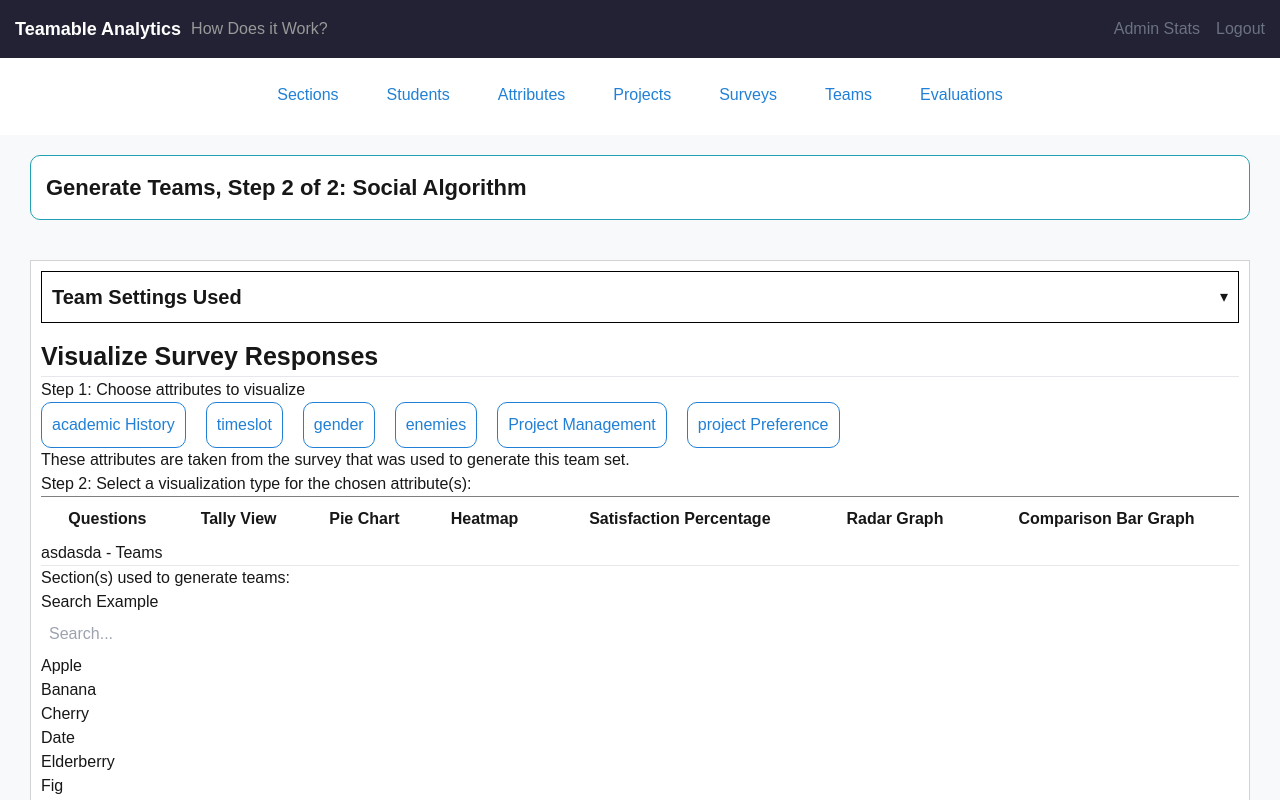
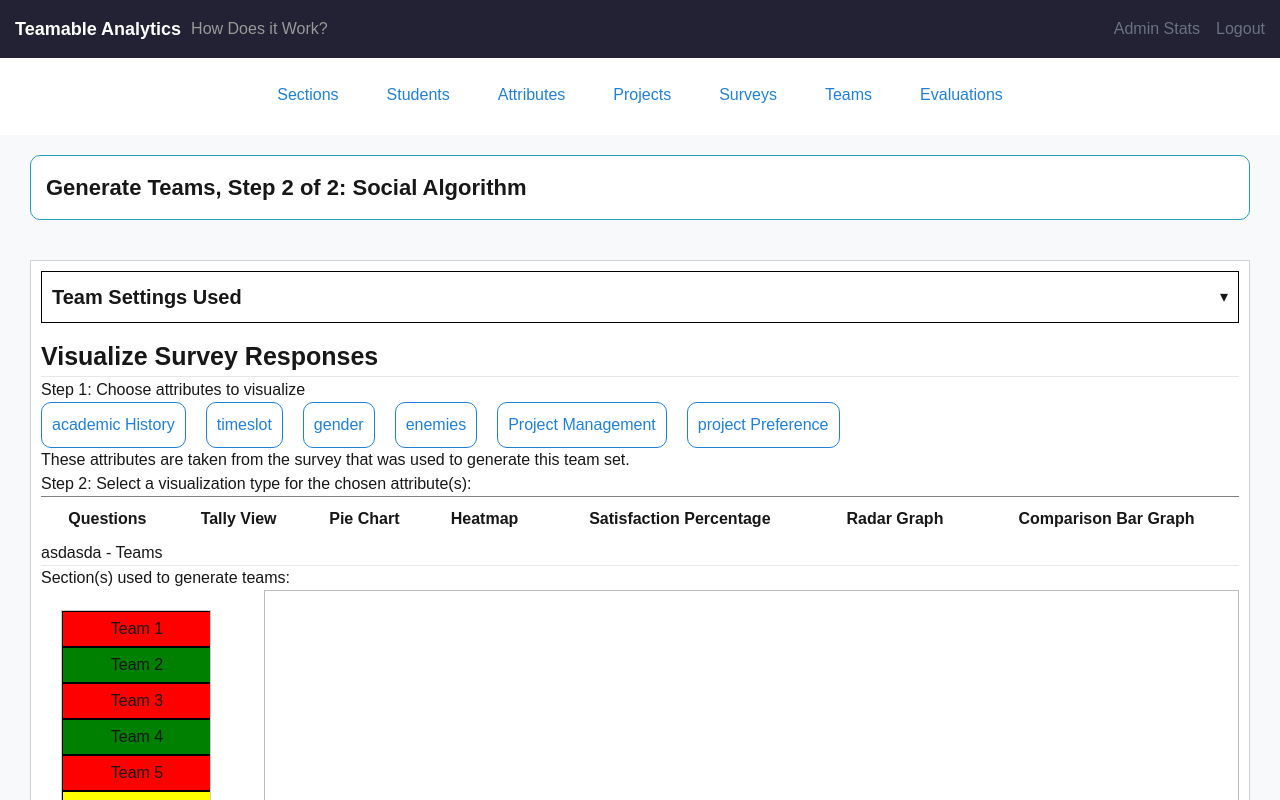
Before and after one commit to tinaliu27/creatingTeams, a Next.js app in the folder my-next-app/: page /team in a window 1280 px wide. Shown: the top 800 px of the page. Built offline with nearby package versions, Linux system fonts and the light colour scheme.

Commit message:
added ui fixes to the table

```diff
--- a/my-next-app/src/app/team/page.js
+++ b/my-next-app/src/app/team/page.js
@@ -7,18 +7,115 @@ import "../team/team.css";
 import TeamHeader from "../../components/teamHeader";
 import { DragDropContext, Droppable, Draggable } from 'react-beautiful-dnd';
 
-    // random teams with people and color:
-
 const initialTeams = [
-    { id: "team-1", name: "Team 1", people: ["Alice", "Bob"], color: "red" },
-    { id: "team-2", name: "Team 2", people: ["Charlie", "David"], color: "green" },
-    { id: "team-3", name: "Team 3", people: ["Eve", "Frank"], color: "yellow" },
-    { id: "team-4", name: "Team 4", people: ["Grace", "Hank"], color: "red" },
-    { id: "team-5", name: "Team 5", people: ["Alice", "Bob"], color: "red" },
-    { id: "team-6", name: "Team 6", people: ["Charlie", "David"], color: "green" },
-    { id: "team-7", name: "Team 7", people: ["Eve", "Frank"], color: "yellow" },
-    { id: "team-8", name: "Team 8", people: ["Grace", "Hank"], color: "red" },
-  ];
+    { id: "team-1", name: "Team 1", people: [
+        { name: "Alice", studentID: "123", gender: "Female" },
+        { name: "Bob", studentID: "456", gender: "Male" }
+      ], color: "red" },
+    { id: "team-2", name: "Team 2", people: [
+        { name: "Charlie", studentID: "789", gender: "Male" },
+        { name: "David", studentID: "012", gender: "Male" }
+      ],  color: "green" },
+      {
+        id: "team-3",
+        name: "Team 3",
+        people: [
+          { name: "Eve", studentID: "345", gender: "Female" },
+          { name: "Frank", studentID: "678", gender: "Male" }
+        ],
+        color: "red"
+      },
+      {
+        id: "team-4",
+        name: "Team 4",
+        people: [
+          { name: "Grace", studentID: "901", gender: "Female" },
+          { name: "Hank", studentID: "234", gender: "Male" }
+        ],
+        color: "green"
+      },
+      {
+        id: "team-5",
+        name: "Team 5",
+        people: [
+          { name: "Ivy", studentID: "567", gender: "Female" },
+          { name: "Jack", studentID: "890", gender: "Male" }
+        ],
+        color: "red"
+      },
+      {
+        id: "team-6",
+        name: "Team 6",
+        people: [
+          { name: "Karen", studentID: "1234", gender: "Female" },
+          { name: "Leo", studentID: "5678", gender: "Male" }
+        ],
+        color: "yellow"
+      },
+      {
+        id: "team-7",
+        name: "Team 7",
+        people: [
+          { name: "Mona", studentID: "2345", gender: "Female" },
+          { name: "Nash", studentID: "6789", gender: "Male" }
+        ],
+        color: "green"
+      },
+      {
+        id: "team-8",
+        name: "Team 8",
+        people: [
+          { name: "Olivia", studentID: "3456", gender: "Female" },
+          { name: "Paul", studentID: "7890", gender: "Male" }
+        ],
+        color: "green"
+      },
+      {
+        id: "team-9",
+        name: "Team 9",
+        people: [
+          { name: "Quinn", studentID: "4567", gender: "Female" },
+          { name: "Rick", studentID: "8901", gender: "Male" }
+        ],
+        color: "yellow"
+      },
+      {
+        id: "team-10",
+        name: "Team 10",
+        people: [
+          { name: "Sophie", studentID: "5678", gender: "Female" },
+          { name: "Tom", studentID: "9012", gender: "Male" }
+        ],
+        color: "red"
+      },
+      {
+        id: "team-11",
+        name: "Team 11",
+        people: [
+          { name: "Uma", studentID: "6789", gender: "Female" },
+          { name: "Vince", studentID: "1230", gender: "Male" }
+        ],
+        color: "green"
+      },
+      {
+        id: "team-12",
+        name: "Team 12",
+        people: [
+          { name: "Wendy", studentID: "7891", gender: "Female" },
+          { name: "Xander", studentID: "2341", gender: "Male" }
+        ],
+        color: "yellow"
+      },
+      {
+        id: "team-13",
+        name: "Team 13",
+        people: [
+          { name: "Yara", studentID: "8902", gender: "Female" },
+          { name: "Zane", studentID: "3450", gender: "Male" }
+        ],
+        color: "yellow"
+      },
+    ]
 
 export default function Team() {
     const [isOpen, setIsOpen] = useState(false);
@@ -27,6 +124,8 @@ export default function Team() {
     const [teams, setTeams] = useState(initialTeams);
     const [selectedTeam, setSelectedTeam] = useState(null);
     const [search, setSearch] = useState('');
+    const [selectedColor, setSelectedColor] = useState("");
+
 
     const toggleDropdown = () => {
         setIsOpen(!isOpen);
@@ -129,7 +228,19 @@ export default function Team() {
     const filteredData = data.filter(item =>
         item.toLowerCase().includes(search.toLowerCase())
       );
-
+    const handleTeamChange = (person, newTeamName) => {
+        // Update the team for a specific person
+        const updatedTeams = initialTeams.map((team) => {
+          if (team.name === newTeamName) {
+            return {
+              ...team,
+              people: [...team.people, person]  // Add the person to the selected team
+            };
+          }
+          return team;
+        });
+        setSelectedTeam(updatedTeams.find((team) => team.name === newTeamName)); // Set the updated team as selected
+      };
     return (
         <div className="teamContents">
             <Header />
@@ -225,7 +336,7 @@ export default function Team() {
                             <h1>asdasda - Teams</h1>
                             <hr></hr>
                             <h2>Section(s) used to generate teams: </h2>
-                            {/* Search Bar */}
+                            {/* Search Bar
                             <div>
                                 <h1>Search Example</h1>
 
@@ -243,6 +354,7 @@ export default function Team() {
                                     ))}
                                 </ul>
                                 </div>
+                                 */}
                             <div className = "dragDropContainer">
                                 <div className = "dragDrop">
                                     <DragDropContext onDragEnd={onDragEnd}>
@@ -297,10 +409,64 @@ export default function Team() {
                                 <div className = "teamInfoContainer">
                                         {selectedTeam && (
                                             <div className = "teamInfo">
-                                                <p>{selectedTeam.name}</p>
-                                                <p><strong>People:</strong> {selectedTeam.people}</p>
-                                                <p><strong>Color:</strong> {selectedTeam.color}</p>
+                                                <div className = "teamInfoAttributes">
+                                                        <p>{selectedTeam.name}</p>
+                                                        <select
+                                                            value={selectedColor}
+                                                            onChange={(e) => changeTeamColor(e.target.value)}
+                                                            style={{
+                                                                padding: "10px",
+                                                                borderRadius: "4px",
+                                                                border: "1px solid #ccc",
+                                                            }}
+                                                        >
+                                                            <option value="red">Not Ready</option>
+                                                            <option value="yellow">In Progress</option>
+                                                            <option value="green">Ready</option>
+                                                        </select>
+                                                    </div>
+                                                <div className="studentList">
+                                                    <table className="studentTable">
+                                                        <thead>
+                                                            <tr>
+                                                                <th>Name</th>
+                                                                <th>Student ID</th>
+                                                                <th>Gender</th>
+                                                                <th>Move Student</th>
+                                                            </tr>
+                                                        </thead>
+                                                        <tbody>
+                                                            {selectedTeam && selectedTeam.people ? (
+                                                                selectedTeam.people.map((person, index) => (
+                                                                    <tr key={index}>
+                                                                        <td>{person.name}</td>
+                                                                        <td>{person.studentID}</td>
+                                                                        <td>{person.gender}</td>
+                                                                        <td>
+                                                                            <select
+                                                                                value={selectedTeam.name}
+                                                                                onChange={(e) => handleTeamChange(person, e.target.value)}
+                                                                            >
+                                                                                <option>----------</option>
+                                                                                {initialTeams.map((team) => (
+                                                                                    <option key={team.id} value={team.name}>
+                                                                                        {team.name}
+                                                                                    </option>
+                                                                                ))}
+                                                                            </select>
+                                                                        </td>
+                                                                    </tr>
+                                                                ))
+                                                            ) : (
+                                                                <tr>
+                                                                    <td colSpan="4">No team selected or no members available.</td>
+                                                                </tr>
+                                                            )}
+                                                        </tbody>
+                                                    </table>
+                                                </div>
                                             </div>
+
                                         )}
                                 </div>
                             </div>
--- a/my-next-app/src/app/team/team.css
+++ b/my-next-app/src/app/team/team.css
@@ -156,4 +156,38 @@
     display: flex;
     width: 100%;
     border: 1px solid rgb(187, 187, 187);
+    padding: 20px;
 }
+.teamInfo {
+    display: flex;
+    width: 100%;
+    flex-direction: column;
+}
+.teamInfoAttributes {
+    display: flex;
+    flex-direction: row;
+    width: 100%;
+    justify-content: space-between;
+    align-items: center;
+    text-align: center;
+    padding-bottom: 40px;
+}
+.studentTable {
+    width: 100%;
+    border-collapse: collapse;
+  }
+
+  .studentTable th, .studentTable td {
+    padding: 10px;
+    text-align: left; /* Aligns the text to the left */
+    border: 1px solid #ddd;
+  }
+
+  .studentTable th {
+    background-color: #f2f2f2;
+    font-weight: bold;
+  }
+
+  .selectedTeam {
+    display: none; /* This div should not interfere with the table */
+  }
```
